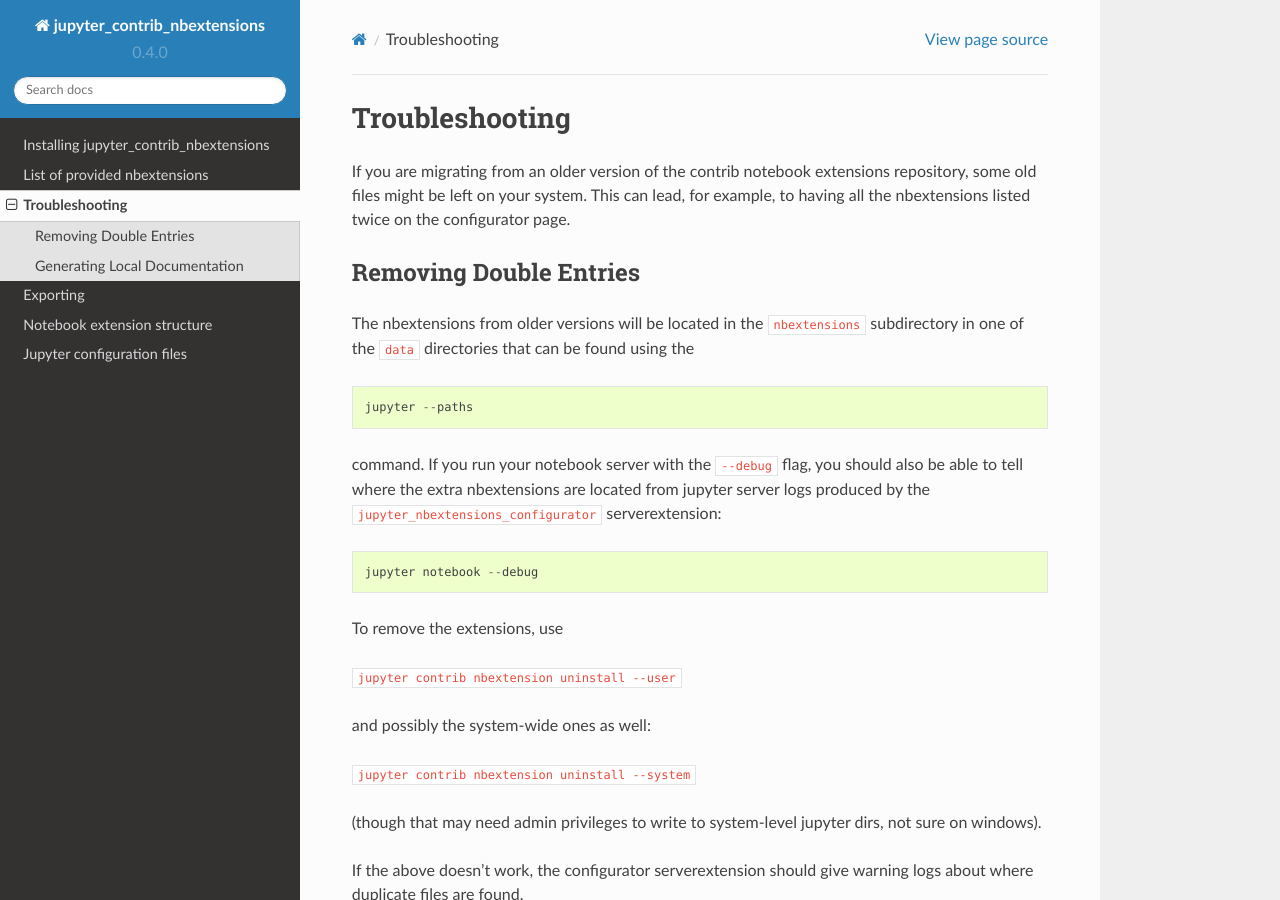
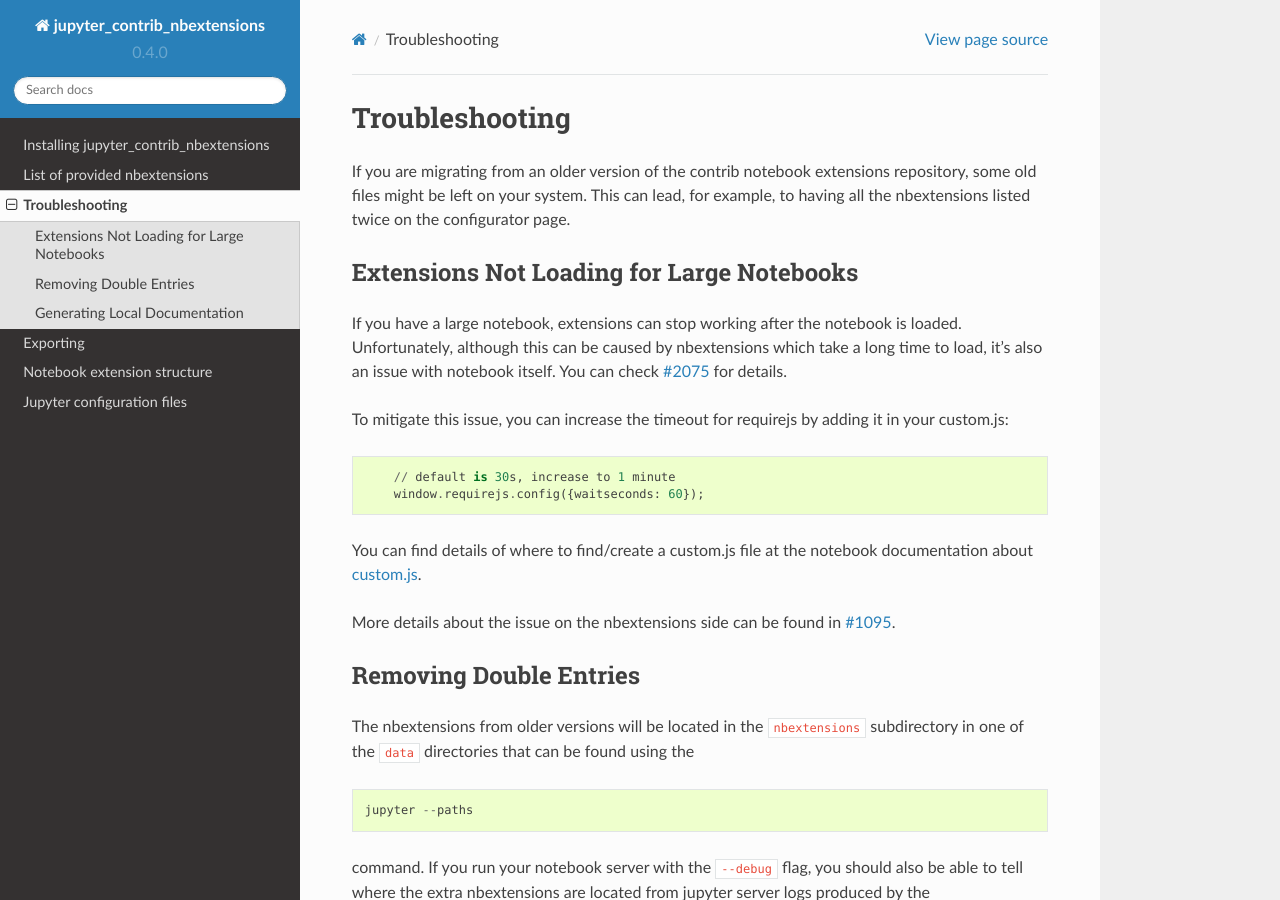
Before and after one commit to ipython-contrib/jupyter_contrib_nbextensions, a Sphinx documentation site: the page built from docs/source/troubleshooting.md, in a window 1280 px wide and 900 px high. Built offline with Sphinx 7.4.7 and the Read the Docs theme 2.0.0, drawn with Linux system fonts in a browser that asks for light colours; pages that are not in the unit, such as notebooks, are missing from menus.

Commit message:
[skip ci] Add note about loading large notebooks

```diff
--- a/docs/source/troubleshooting.md
+++ b/docs/source/troubleshooting.md
@@ -5,6 +5,22 @@
 repository, some old files might be left on your system. This can lead, for
 example, to having all the nbextensions listed twice on the configurator page.
 
+Extensions Not Loading for Large Notebooks
+-----------------------------------------
+If you have a large notebook, extensions can stop working after the notebook is loaded.
+Unfortunately, although this can be caused by nbextensions which take a long time to load,
+it's also an issue with notebook itself. You can check [#2075](https://github.com/jupyter/notebook/issues/2075)
+for details.
+
+To mitigate this issue, you can increase the timeout for requirejs by adding it in your custom.js:
+
+        // default is 30s, increase to 1 minute
+        window.requirejs.config({waitseconds: 60});
+
+You can find details of where to find/create a custom.js file at the notebook documentation
+about [custom.js](http://jupyter-notebook.readthedocs.io/en/latest/examples/Notebook/JavaScript%20Notebook%20Extensions.html#custom.js).
+
+More details about the issue on the nbextensions side can be found in [#1095](https://github.com/ipython-contrib/jupyter_contrib_nbextensions/issues/1195).
 
 Removing Double Entries
 -----------------------
```
